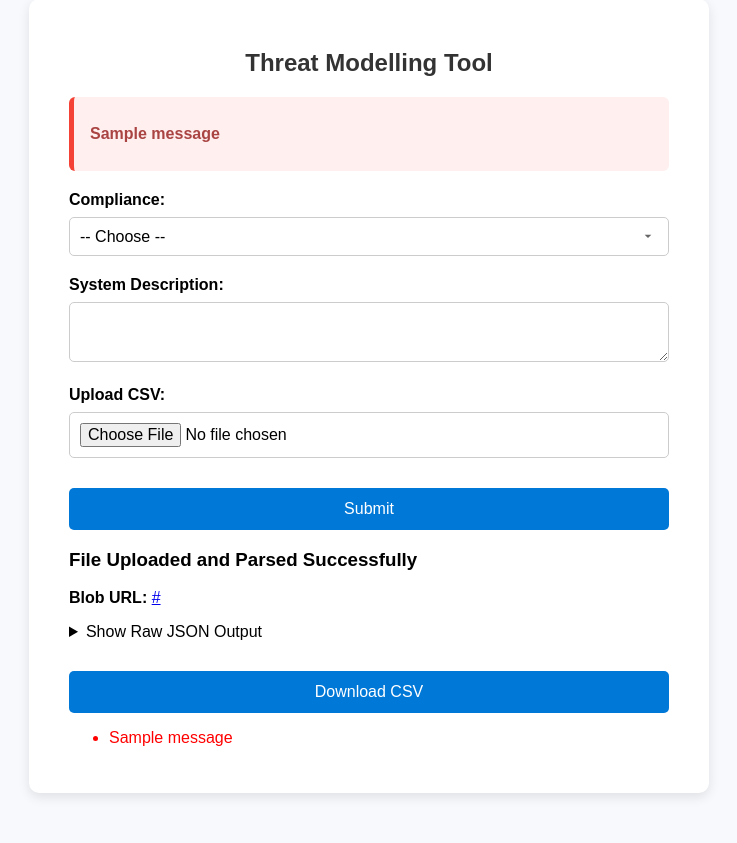
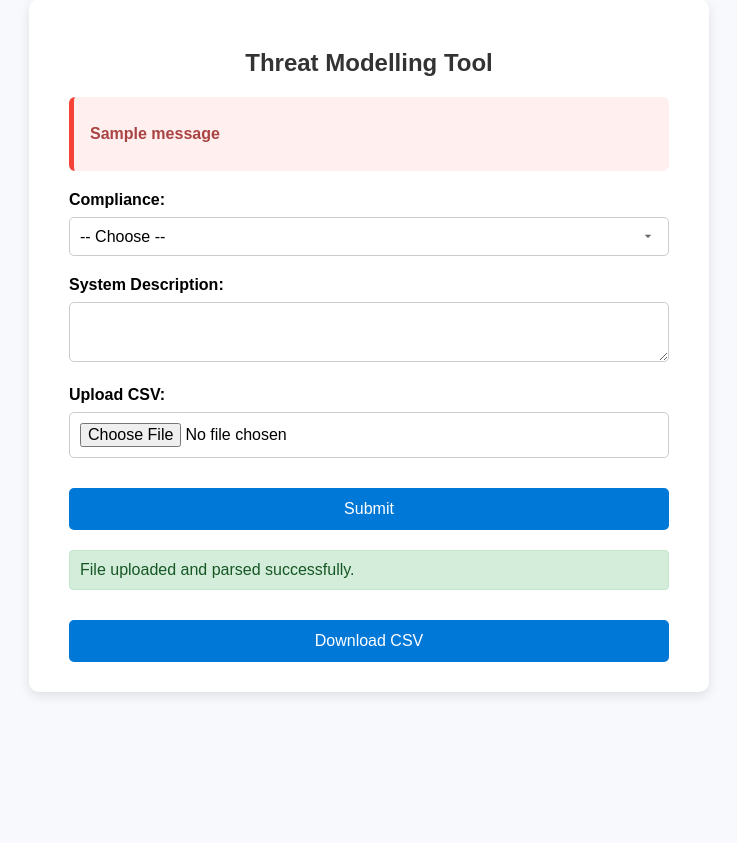
Before and after one commit to DhruviSutariya36/tmtcopilot-ui, a Flask app: template templates/form.html in a window 1280 px wide. Shown: the part 51-894 px from the top of the page, without its empty margins (271-1008 px from the left). After the commit the page ends 747 px from the top, so only its background shows below. Run offline with Flask 3, Linux system fonts and the light colour scheme; the template is opened without the code that fills it: most values are stand-ins (such as "Sample title", 1, 10 or a date in 2020); one stand-in notice (Sample message) is shown.

Commit message:
changing css of ui

```diff
--- a/app.py
+++ b/app.py
@@ -59,7 +59,7 @@ def index():
 
     return render_template("form.html")
 
-@app.route("/download", methods=["POST"])
+@app.route("/download", methods=["GET"])
 def download():
     blob_url = request.form.get("blob_url")
     if not blob_url:
--- a/templates/form.html
+++ b/templates/form.html
@@ -3,12 +3,43 @@
 <head>
     <title>Upload Form</title>
     <link rel="stylesheet" href="{{ url_for('static', filename='css/style.css') }}">
+    <style>
+        .spinner {
+            display: none;
+            margin-top: 20px;
+            border: 6px solid #f3f3f3;
+            border-top: 6px solid #3498db;
+            border-radius: 50%;
+            width: 40px;
+            height: 40px;
+            animation: spin 1s linear infinite;
+        }
+
+        @keyframes spin {
+            0% { transform: rotate(0deg); }
+            100% { transform: rotate(360deg); }
+        }
+
+        .alert-success {
+            color: #155724;
+            background-color: #d4edda;
+            border: 1px solid #c3e6cb;
+            padding: 10px;
+            margin-top: 20px;
+            border-radius: 4px;
+        }
+    </style>
+    <script>
+        function showSpinner() {
+            document.getElementById('spinner').style.display = 'block';
+        }
+    </script>
 </head>
 <body>
     <div class="container">
         <h2>Threat Modelling Tool</h2>
 
-        <!--Error message display -->
+        <!-- Flash error message display -->
         {% with messages = get_flashed_messages() %}
             {% if messages %}
                 <div class="flash-error">
@@ -19,8 +50,8 @@
             {% endif %}
         {% endwith %}
 
-
-        <form method="POST" enctype="multipart/form-data">
+        <!-- Upload form -->
+        <form method="POST" enctype="multipart/form-data" onsubmit="showSpinner()">
             <label for="category">Compliance:</label>
             <select name="category" required>
                 <option value="">-- Choose --</option>
@@ -35,16 +66,15 @@
 
             <button type="submit">Submit</button>
         </form>
+
+        <!-- Spinner -->
+        <div id="spinner" class="spinner"></div>
+
         {% if result %}
-    <h3>File Uploaded and Parsed Successfully</h3>
-    <p>
-        <strong>Blob URL:</strong>
-        <a href="{{ result.blob_url }}" target="_blank">{{ result.blob_url }}</a>
-    </p>
-    <details>
-        <summary>Show Raw JSON Output</summary>
-        <pre>{{ result | tojson(indent=2) }}</pre>
-    </details>
+            <div class="alert-success">
+                File uploaded and parsed successfully.
+            </div>
+
             {% if result.enriched_blob_url %}
                 <form action="/download" method="GET">
                     <input type="hidden" name="blob_url" value="{{ result.enriched_blob_url }}">
@@ -53,21 +83,7 @@
             {% else %}
                 <p style="color:red;">Blob URL not available for download.</p>
             {% endif %}
-
-
         {% endif %}
-
-<!-- Show flash messages -->
-{% with messages = get_flashed_messages() %}
-    {% if messages %}
-        <ul>
-            {% for message in messages %}
-                <li style="color:red;">{{ message }}</li>
-            {% endfor %}
-        </ul>
-    {% endif %}
-{% endwith %}
-
     </div>
 </body>
 </html>
```
Lines whose indentation alone changed are shown as unchanged.
